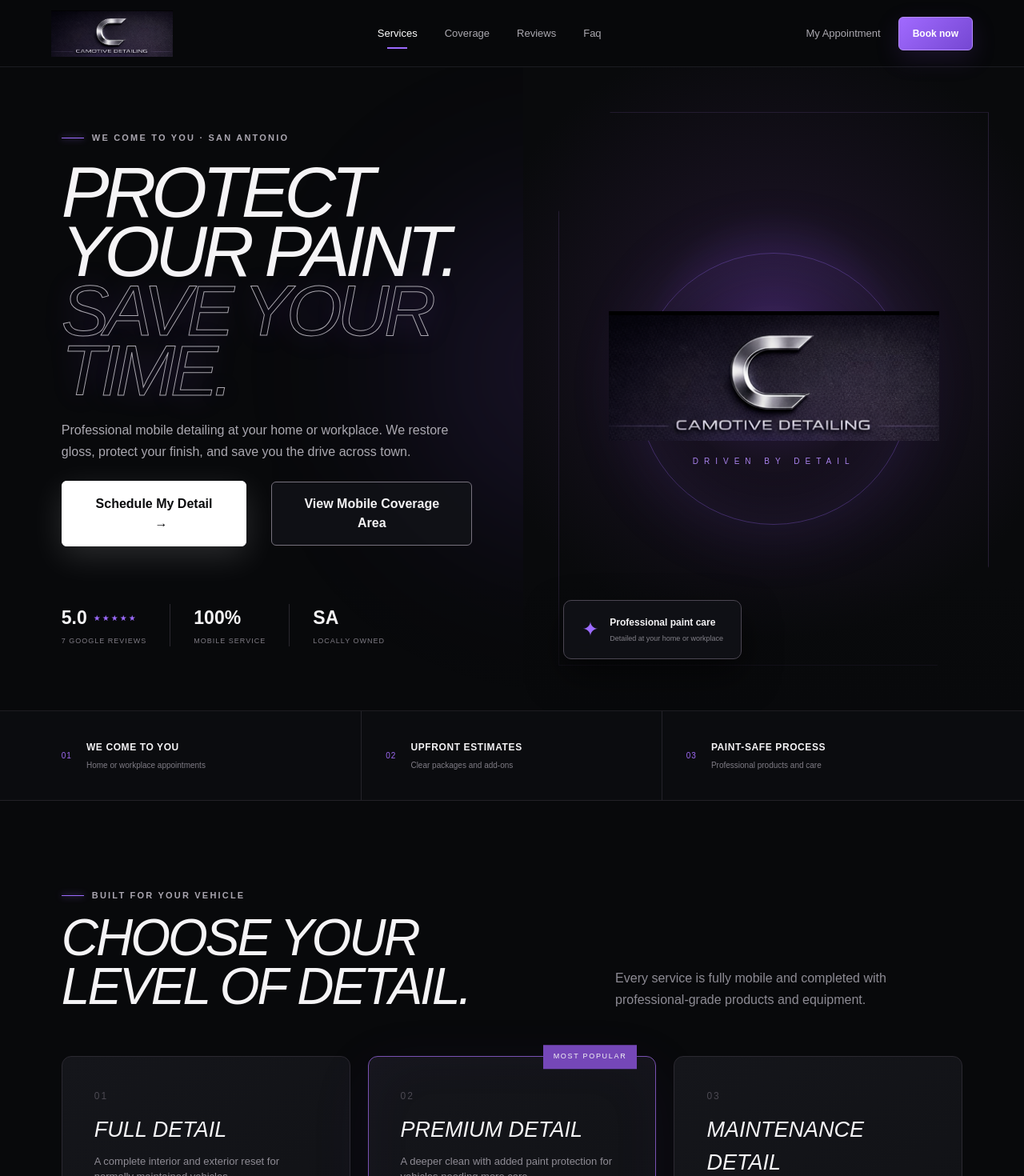
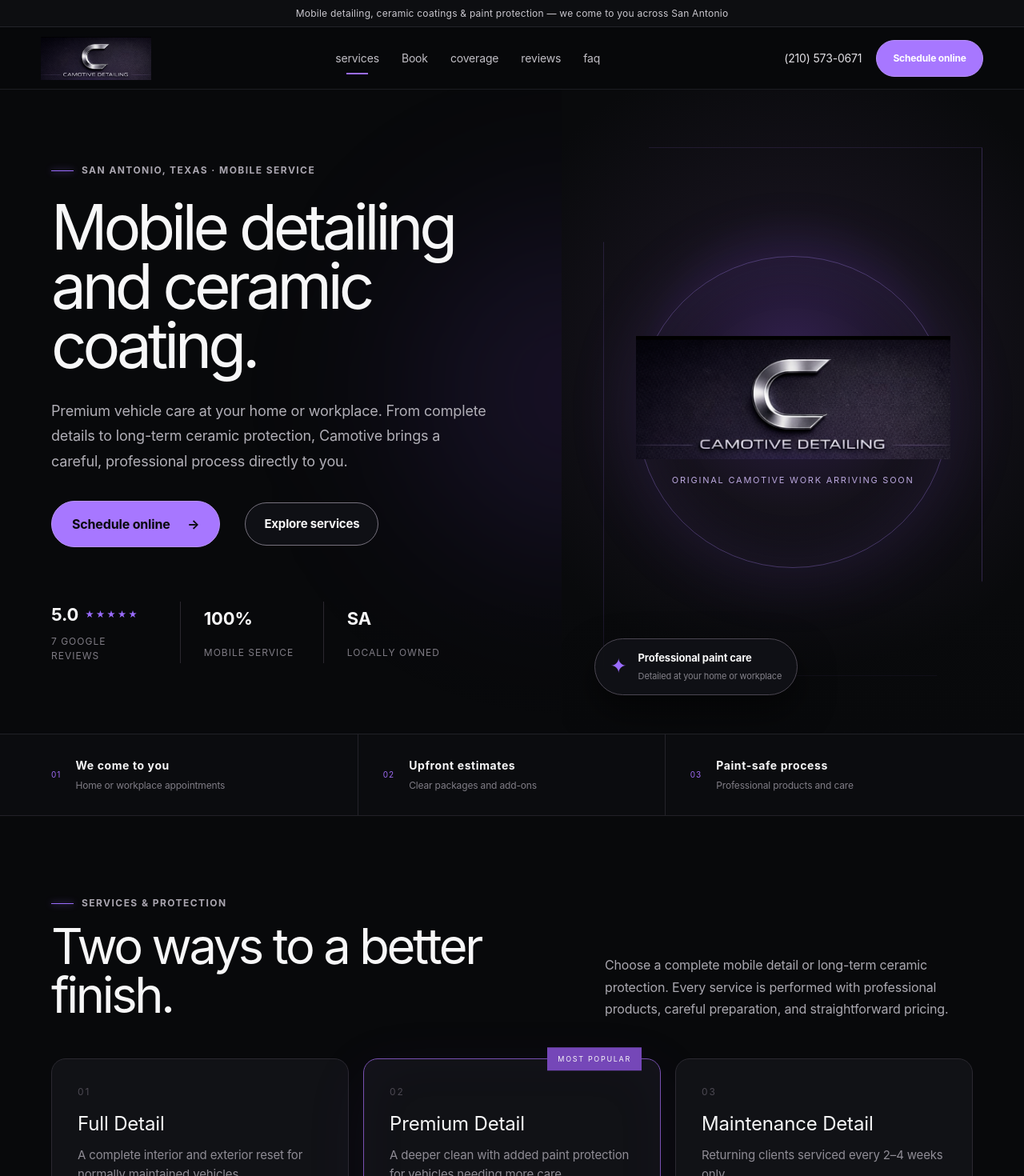
Before and after one commit to Maxsav7/Cammotive, a Next.js app: page / in a window 1280 px wide. Shown: the top 1470 px of the page at 80% size. Built offline with nearby package versions, Linux system fonts and the light colour scheme.

Commit message:
Update Site source

```diff
--- a/app/globals.css
+++ b/app/globals.css
@@ -130,3 +130,26 @@
 @media(max-width:900px){.confidence-strip{grid-template-columns:1fr;padding:0 6vw}.confidence-strip>div,.confidence-strip>div:first-child{padding:20px 0;border-right:0;border-bottom:1px solid #24232a}.hero-visual>img{object-position:70% center}.about-mark{max-width:420px;margin:auto}.site-header .brand img{width:132px;height:50px}}
 @media(max-width:560px){body{padding-bottom:68px}.header-actions .button{display:none}.hero-copy{min-height:720px;padding-right:5vw}.hero-visual{min-height:720px}.hero-visual>img{opacity:.45;object-position:72% center}.visual-shade{background:linear-gradient(90deg,#08090bf2 0,#08090b99 75%,#08090b55),linear-gradient(0deg,#08090b 0,transparent 40%)}.trust-row{flex-wrap:wrap;gap:18px}.detail-card{display:none}.mobile-booking-cta{display:flex;position:fixed;left:12px;right:12px;bottom:10px;z-index:80;align-items:center;justify-content:space-between;padding:16px 20px;border:1px solid #c7a6ff;border-radius:8px;background:linear-gradient(135deg,#a66cff,#7649ca);box-shadow:0 12px 35px #000;color:#fff;font-weight:800}.footer{padding-bottom:55px}}
 .review-grid footer>img{width:34px;height:34px;border-radius:50%;object-fit:cover;margin-right:10px}.review-google{margin-left:auto;color:#4285f4;font-weight:bold}.review-source-notice{max-width:760px;margin:auto;padding:48px;text-align:center;border:1px solid #312e36;border-radius:12px;background:#121318}.review-source-notice>b{font-size:19px}.review-source-notice p{color:#99969f;line-height:1.7;margin:14px auto 26px;max-width:560px;font-size:13px}.review-source-notice .button{display:inline-block}
+
+/* Premium editorial redesign — media-ready until original Camotive assets arrive */
+:root{--bg:#08090b;--panel:#111216;--panel2:#17181d;--text:#f7f7f8;--muted:#aaa8b0;--violet:#9a6cff;--line:#2c2d33;--silver:#e6e5e8}
+body{font-family:Inter,ui-sans-serif,-apple-system,BlinkMacSystemFont,"Segoe UI",sans-serif;letter-spacing:-.01em}
+.announcement{height:34px;display:grid;place-items:center;padding:0 20px;background:#0d0e11;border-bottom:1px solid #23242a;color:#c9c7ce;font-size:12px;letter-spacing:.02em;text-align:center}
+.site-header{height:78px;padding:0 max(4vw,calc((100vw - 1320px)/2));top:0;background:rgba(8,9,11,.94)}
+.brand img{width:138px;height:54px}.site-header nav{gap:28px}.site-header nav button,.text-button{font-size:14px;text-transform:none;color:#c0bec5}
+.header-actions{gap:18px}.header-phone{font-size:14px;color:#e2e0e5;white-space:nowrap}.header-phone:hover{color:#b99aff}
+.button{border-radius:999px;padding:16px 25px;box-shadow:none;background:#a777ff;border-color:#b891ff}.button:hover{filter:brightness(1.08)}.button-small{padding:13px 20px}
+.hero{min-height:720px;grid-template-columns:minmax(0,1.05fr) minmax(420px,.95fr);padding-left:max(5vw,calc((100vw - 1320px)/2));border-bottom:1px solid #202126}
+.hero-copy{padding:92px 7vw 88px 0;max-width:760px}.hero-copy h1{font-size:clamp(54px,6.1vw,90px);line-height:.95;letter-spacing:-.065em;text-transform:none;font-style:normal;margin:25px 0 28px}.hero-copy h1 em{font-style:normal;color:#b18aff}
+.hero-lede{font-size:18px;line-height:1.75;max-width:690px;color:#b1afb7}.eyebrow{font-size:12px;letter-spacing:.12em}.hero-actions{margin-top:34px}.coverage-button{font-size:15px;border-radius:999px;padding:15px 23px}
+.trust-row{margin-top:68px}.trust-row>div{min-width:150px}.trust-row strong{font-size:22px}.trust-row small{font-size:12px;margin-top:8px}.stars{font-size:11px}
+.brand-hero{min-height:720px;background:radial-gradient(circle at 50% 42%,#32204f 0,#15121b 34%,#090a0c 72%)}.brand-hero:before{inset:9%;border-color:#916be04a}.brand-hero:after{width:390px;height:390px;border-color:#a47cf05c}.hero-brand-mark{width:min(68%,440px)}.hero-brand-mark p{font-size:11px;letter-spacing:.16em;color:#bca9df}
+.detail-card{bottom:6%;left:7%;border-radius:999px;padding:14px 19px}.detail-card b{font-size:13px}.detail-card small{font-size:11px}
+.confidence-strip{min-height:100px;padding:0 max(5vw,calc((100vw - 1320px)/2))}.confidence-strip strong{font-size:14px;text-transform:none}.confidence-strip small{font-size:12px}
+.section{padding:100px max(5vw,calc((100vw - 1320px)/2))}.section-heading{margin-bottom:48px;align-items:flex-end}.section-heading h2,.about h2,.appointment h2,.coverage h2,.faq h2{font-size:clamp(42px,4.8vw,68px);line-height:1;letter-spacing:-.055em;text-transform:none;font-style:normal}.section-heading>p{font-size:16px;line-height:1.7;color:#aaa8b0}
+.package-grid-menu{gap:18px}.package-card{padding:32px;border-radius:18px;min-height:470px;background:#111216}.package-card h3{font-size:24px;text-transform:none;font-style:normal}.package-card>p:not(.package-number){font-size:15px;line-height:1.6}.package-card li{font-size:13px;line-height:1.45}.size-prices span{font-size:10px;padding:12px 9px}.size-prices b{font-size:15px}.outline-button{border-radius:999px;font-size:14px}
+.booking{background:#0c0d10}.booking-shell{border-radius:20px;box-shadow:none;max-width:1120px}.booking-panel h3,.confirmation h3{text-transform:none;font-style:normal;font-size:30px}.choice-grid button,.size-choice-grid button,.addon-grid label{border-radius:10px}.choice-grid button span{font-size:15px}.choice-grid button small,.addon-grid label{font-size:13px}.booking-progress small{font-size:12px;text-transform:none}.date-field,.form-grid label,.field-label{font-size:12px}.date-field input,.form-grid input,.form-grid select,.appointment input{font-size:16px;border-radius:9px}.time-grid button{border-radius:9px;font-size:14px}
+.coverage-copy>p:not(.eyebrow),.faq-heading>p:last-child,.faq-list details p,.about>div:last-child>p{font-size:16px}.location-facts strong{font-size:15px}.location-facts span,.coverage-note{font-size:12px}.neighborhood-list strong{font-size:14px}.neighborhood-list i{font-size:11px}
+.faq-list summary{font-size:18px}.appointment>div>p:last-child{font-size:16px}.socials{font-size:13px}.footer{font-size:12px}
+@media(max-width:900px){.announcement{height:auto;min-height:34px;padding:8px 16px}.header-phone{display:none}.hero{grid-template-columns:1fr;padding:0 6vw;min-height:720px}.hero-copy{padding:90px 0;position:relative;z-index:3}.brand-hero{opacity:.32}.hero-copy h1{font-size:clamp(52px,11vw,78px)}.package-grid-menu{grid-template-columns:1fr}.package-grid-menu .package-card{grid-column:auto}.section{padding:80px 6vw}}
+@media(max-width:560px){.announcement{font-size:11px}.site-header{height:68px}.brand img{width:124px;height:48px}.hero-copy{padding:74px 0;min-height:690px}.hero-copy h1{font-size:49px;letter-spacing:-.055em}.hero-lede{font-size:16px}.trust-row{margin-top:42px}.section{padding:68px 6vw}.section-heading h2,.about h2,.appointment h2,.coverage h2,.faq h2{font-size:40px}.package-card{padding:26px}.size-prices{grid-template-columns:1fr}.detail-card{display:none}}
--- a/app/page.tsx
+++ b/app/page.tsx
@@ -139,32 +139,33 @@
 
   return (
     <main>
+      <div className="announcement">Mobile detailing, ceramic coatings & paint protection — we come to you across San Antonio</div>
       <header className="site-header">
         <button className="brand" onClick={() => scrollTo("home")} aria-label="Camotive home">
           <img src="/camotive-logo-original.png" alt="Camotive Detailing" />
         </button>
         <nav aria-label="Main navigation">
-          {["services", "coverage", "reviews", "faq"].map((tab) => (
+          {["services", "booking", "coverage", "reviews", "faq"].map((tab) => (
             <button key={tab} className={activeTab === tab ? "active" : ""} onClick={() => scrollTo(tab)}>
               {tab === "booking" ? "Book" : tab}
             </button>
           ))}
         </nav>
         <div className="header-actions">
-          <button className="text-button" onClick={() => scrollTo("appointment")}>My appointment</button>
-          <button className="button button-small" onClick={() => scrollTo("booking")}>Book now</button>
+          <a className="header-phone" href="tel:+12105730671">(210) 573-0671</a>
+          <button className="button button-small" onClick={() => scrollTo("booking")}>Schedule online</button>
         </div>
       </header>
 
       <section className="hero" id="home">
         <div className="hero-glow" />
         <div className="hero-copy">
-          <p className="eyebrow"><span /> We come to you · San Antonio</p>
-          <h1>Protect your paint.<br /><em>Save your time.</em></h1>
-          <p className="hero-lede">Professional mobile detailing at your home or workplace. We restore gloss, protect your finish, and save you the drive across town.</p>
+          <p className="eyebrow"><span /> San Antonio, Texas · Mobile service</p>
+          <h1>Mobile detailing<br />and ceramic coating.</h1>
+          <p className="hero-lede">Premium vehicle care at your home or workplace. From complete details to long-term ceramic protection, Camotive brings a careful, professional process directly to you.</p>
           <div className="hero-actions">
-            <button className="button hero-primary" onClick={() => scrollTo("booking")}>Schedule My Detail <span>→</span></button>
-            <button className="coverage-button" onClick={() => scrollTo("coverage")}>View Mobile Coverage Area</button>
+            <button className="button hero-primary" onClick={() => scrollTo("booking")}>Schedule online <span>→</span></button>
+            <button className="coverage-button" onClick={() => scrollTo("services")}>Explore services</button>
           </div>
           <div className="trust-row">
             <div><strong>{reviewSummary.rating?.toFixed(1) ?? "Google"}</strong>{reviewSummary.rating && <span className="stars">★★★★★</span>}<small>{reviewSummary.count ? `${reviewSummary.count} Google reviews` : "Live review connection"}</small></div>
@@ -173,7 +174,7 @@
           </div>
         </div>
         <div className="hero-visual brand-hero" aria-label="Camotive Detailing — Driven by Detail">
-          <div className="hero-brand-mark"><img src="/camotive-logo-original.png" alt="Camotive Detailing original logo" /><p>Driven by detail</p></div>
+          <div className="hero-brand-mark"><img src="/camotive-logo-original.png" alt="Camotive Detailing original logo" /><p>Original Camotive work arriving soon</p></div>
           <div className="detail-card"><span>✦</span><div><b>Professional paint care</b><small>Detailed at your home or workplace</small></div></div>
         </div>
       </section>
@@ -186,8 +187,8 @@
 
       <section className="services section" id="services">
         <div className="section-heading">
-          <div><p className="eyebrow"><span /> Built for your vehicle</p><h2>Choose your level of detail.</h2></div>
-          <p>Every service is fully mobile and completed with professional-grade products and equipment.</p>
+          <div><p className="eyebrow"><span /> Services & protection</p><h2>Two ways to a better finish.</h2></div>
+          <p>Choose a complete mobile detail or long-term ceramic protection. Every service is performed with professional products, careful preparation, and straightforward pricing.</p>
         </div>
         <div className="package-grid package-grid-menu">
           {(Object.keys(packages) as PackageId[]).map((id) => {
```
